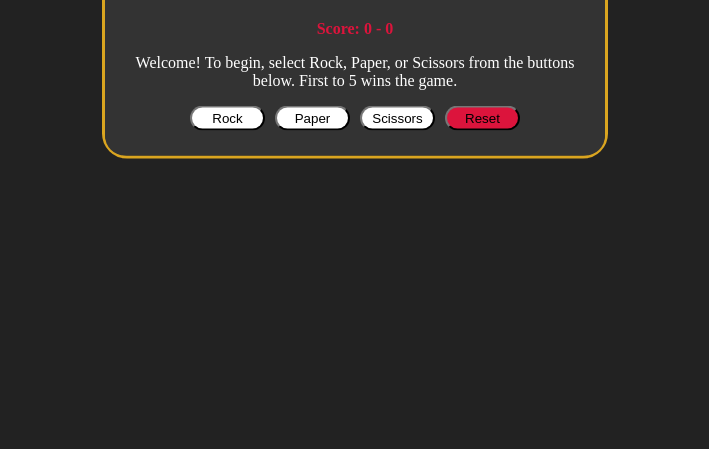
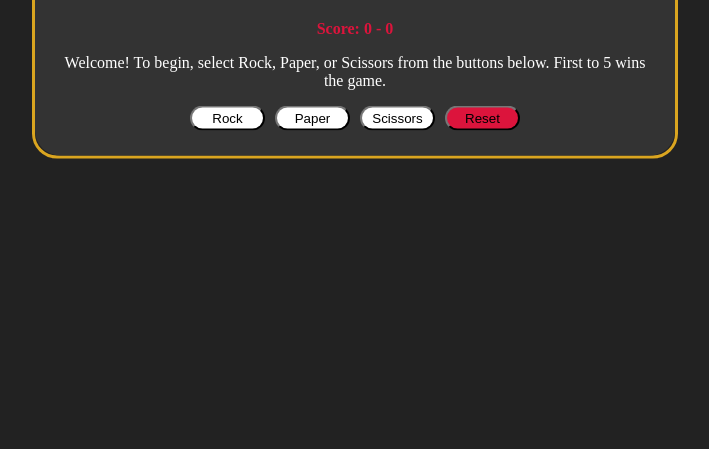
Before and after one commit to mre91/rock-paper-scissors, a plain HTML site: page index.html in a window 1280 px wide. Shown: the part 351-800 px from the top of the page, without its empty margins (285-994 px from the left). Drawn offline with Linux system fonts and the light colour scheme.

Commit message:
tweaked css

```diff
--- a/style.css
+++ b/style.css
@@ -12,7 +12,7 @@ body {
     left: 50%;
     text-align: center;
     transform: translate(-50%, -50%);
-    width: 500px;
+    width: 50%;
 }
 
 #header {
@@ -29,7 +29,7 @@ body {
 
 #mainBlock {
     background: #333333;
-    border-radius: 0px 0px 20px 20px;
+    border-radius: 0px 0px 25px 25px;
     color: white;
     padding: 25px 25px;
 }
```
